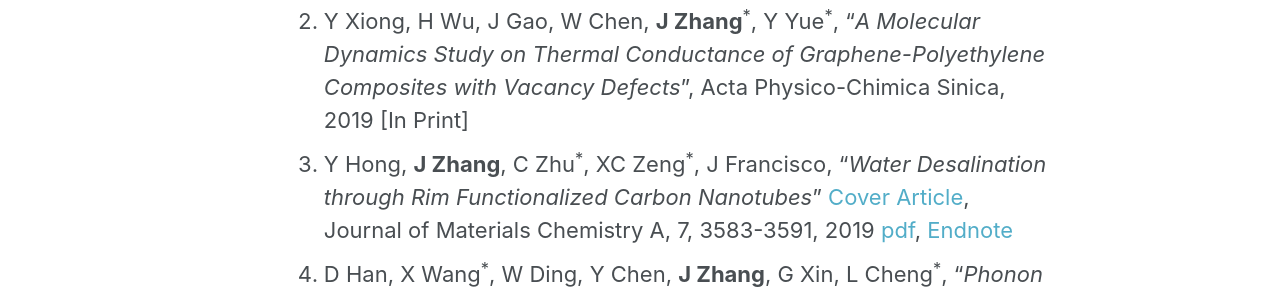
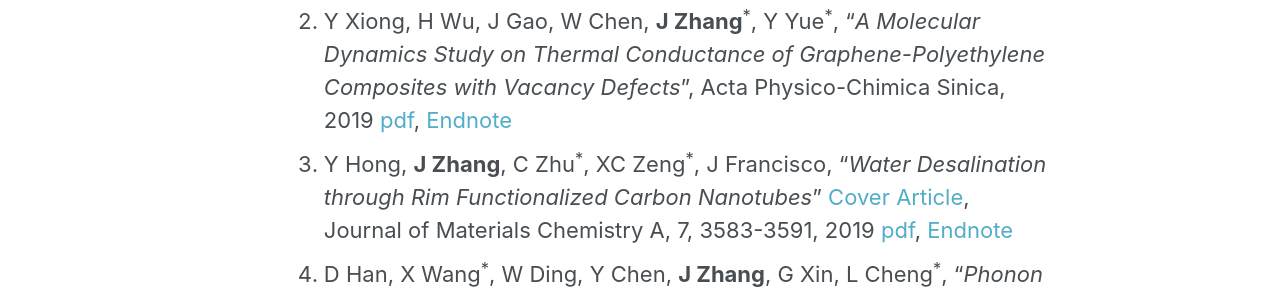
Before and after one commit to JingchaoZhang/JingchaoZhang.github.io, a Jekyll site: the page built from _pages/publications.md, in a window 1280 px wide and 900 px high. Shown: the part 395-691 px from the top of the window. Built offline with Jekyll 4.4.1, drawn with Linux system fonts in a browser that asks for light colours.

Commit message:
Update publications.md

```diff
--- a/_pages/publications.md
+++ b/_pages/publications.md
@@ -9,7 +9,7 @@
 
 
 1. X Wang, Y Hong, M Wang, G Xin, Y Yue, **J Zhang**<sup>\*</sup>, "_Mechanical Properties of Molybdenum Diselenide Revealed by Molecular Dynamics Simulation and Support Vector Machine_", Physical Chemistry Chemical Physics, 2019 [In Print](https://pubs.rsc.org/en/Content/ArticleLanding/2019/CP/C8CP07881E#!divAbstract)
-1. Y Xiong, H Wu, J Gao, W Chen, **J Zhang**<sup>\*</sup>, Y Yue<sup>\*</sup>, "_A Molecular Dynamics Study on Thermal Conductance of Graphene-Polyethylene Composites with Vacancy Defects_", Acta Physico-Chimica Sinica, 2019 [In Print]
+1. Y Xiong, H Wu, J Gao, W Chen, **J Zhang**<sup>\*</sup>, Y Yue<sup>\*</sup>, "_A Molecular Dynamics Study on Thermal Conductance of Graphene-Polyethylene Composites with Vacancy Defects_", Acta Physico-Chimica Sinica, 2019 [pdf](https://drive.google.com/uc?export=download&id=1hD--MZAkrm2w7zpOpH6ZmWK64A1WYhT3), [Endnote](https://drive.google.com/uc?export=download&id=1v_wFh63Gjdnul8chgS1s7i4qRreSMCSJ)
 1. Y Hong, **J Zhang**, C Zhu<sup>\*</sup>, XC Zeng<sup>\*</sup>, J Francisco, "_Water Desalination through Rim Functionalized Carbon Nanotubes_" [Cover Article](https://drive.google.com/uc?export=download&id=1HEtxkD1w4FyBffVsLtWWaBo4_kKu6ZFJ), Journal of Materials Chemistry A, 7, 3583-3591, 2019 [pdf](https://drive.google.com/uc?export=download&id=1vSOt9J_dsNnpZiDcBepsy5Imy1KedKyv), [Endnote](https://drive.google.com/uc?export=download&id=1XmpT1jEp9kdlLOL7FoCxhuVWpSi9OecA)
 1. D Han, X Wang<sup>\*</sup>, W Ding, Y Chen, **J Zhang**, G Xin, L Cheng<sup>\*</sup>, "_Phonon thermal conduction in a graphene-C<sub>3</sub>N heterobilayer using molecular dynamics simulations_", Nanotechnology, 30, 075403, 2018 [pdf](https://drive.google.com/uc?export=download&id=1NrZk_BFOK1-de00kWBua7Egqhpz31fYA), [Endnote](https://drive.google.com/uc?export=download&id=10pyX0IA0xN29_HcFoLM-KpDwTJE6TqK5)
 1. Y Hong, Z Zhang, **J Zhang**<sup>\*</sup>, XC Zeng<sup>\*</sup>, "_Machine Learning and Artificial Neural Network Prediction of Interfacial Thermal Resistance between Graphene and Hexagonal Boron Nitride_", Nanoscale, 10, 19092-19099, 2018 [pdf](https://drive.google.com/file/d/1-mUKthEzCdohvYXtTj_1QzqLwKe0oGZ5/view?usp=sharing), [Endnote](https://drive.google.com/uc?export=download&id=1R_SUDPaCgP0ktp5DMrVbTy_ge3qJPbnB)
```
